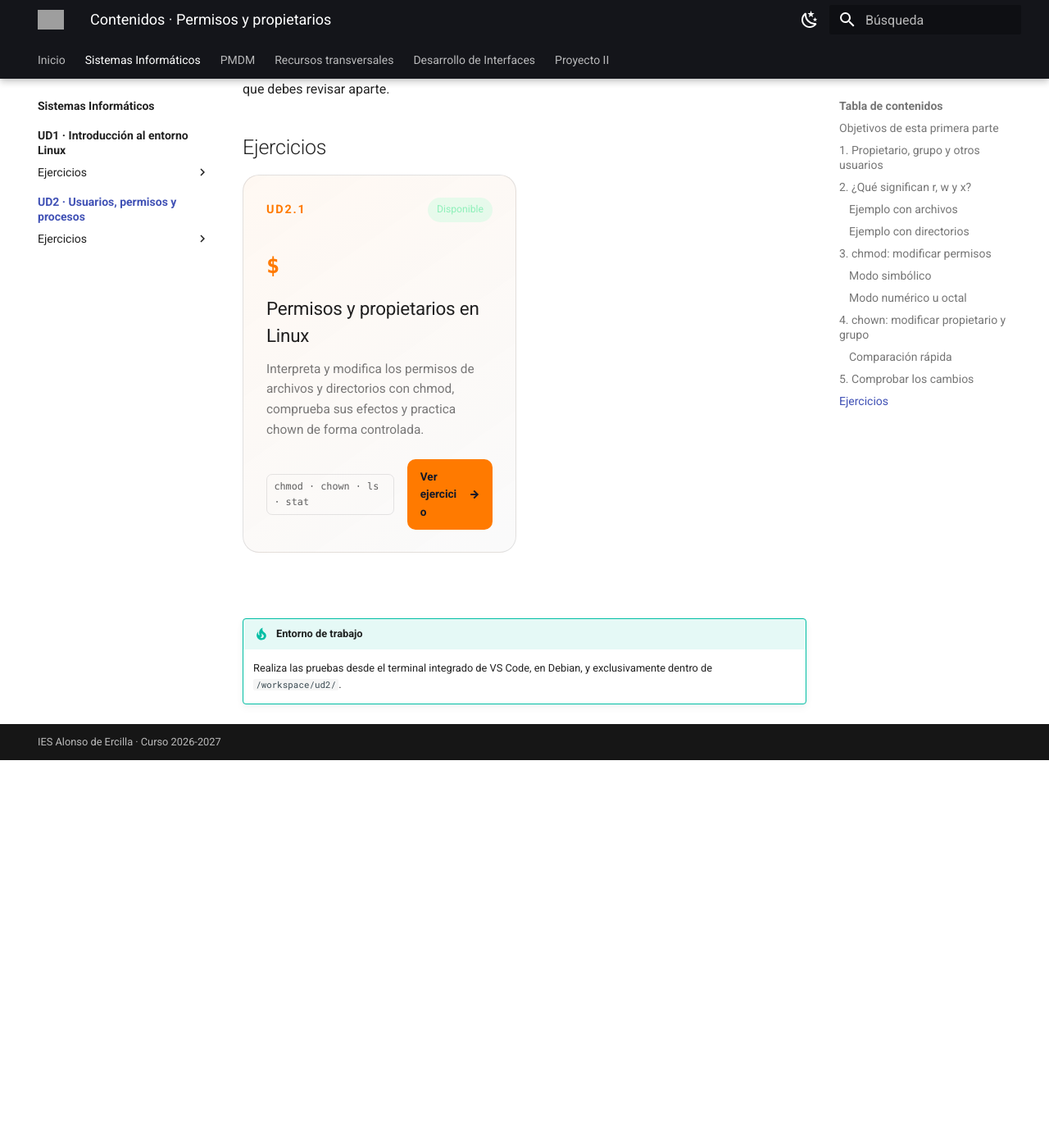
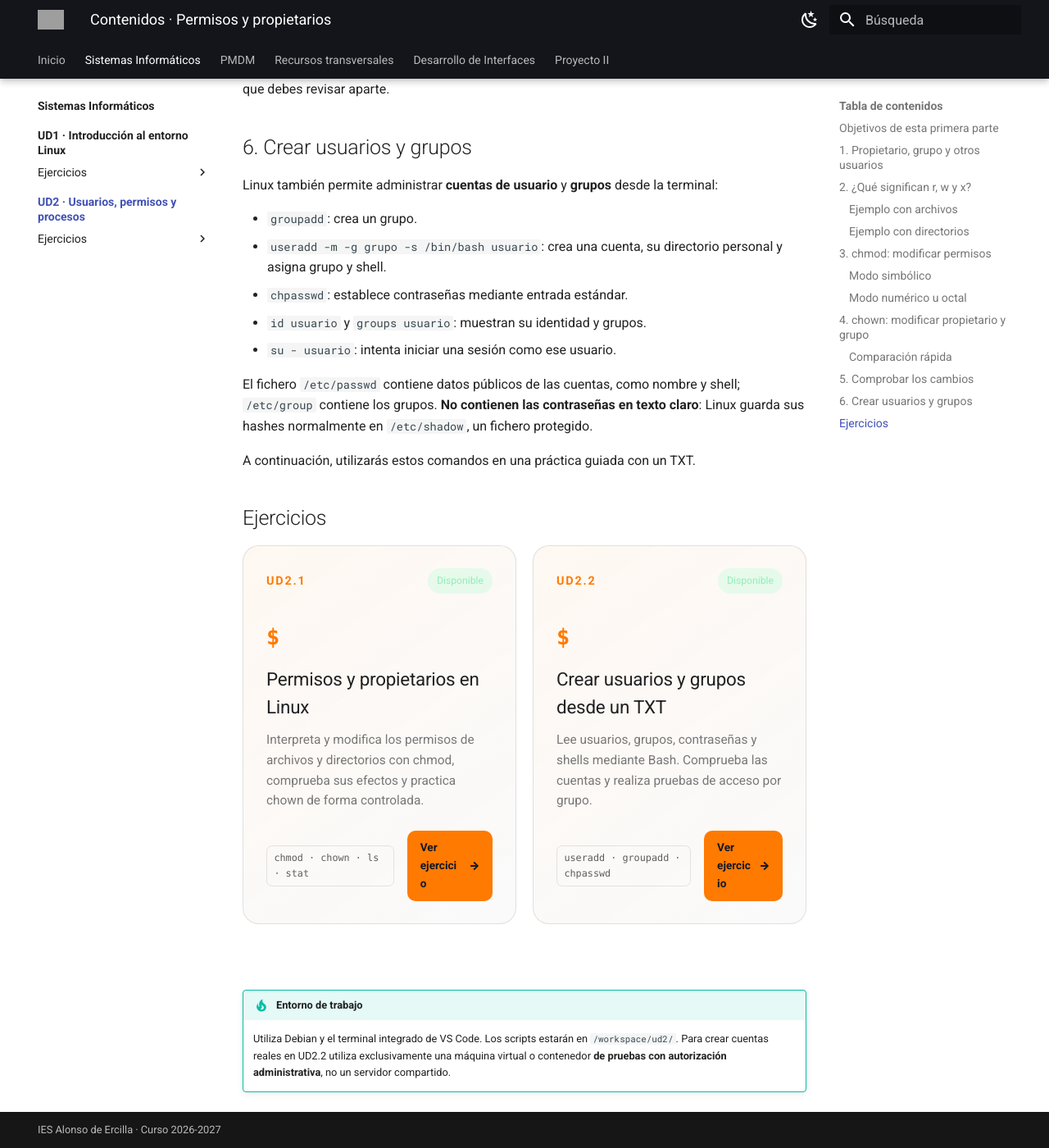
Before and after one commit to erciapps/web-home, an MkDocs documentation site: the page built from docs/si/ud2/index.md, in a window 1280 px wide and 1400 px high, scrolled down 5070 px. Shown: the whole window at 82% size. Built offline with MkDocs 1.6.1 and Material for MkDocs 9.7.7, drawn with Linux system fonts in a browser that asks for light colours; before the commit the page ends 5997 px from its top, so only the background shows below that; grey boxes are pictures that could not be loaded.

Commit message:
docs(si): enlazar práctica UD2.2 e introducir usuarios y grupos

```diff
--- a/docs/si/ud2/index.md
+++ b/docs/si/ud2/index.md
@@ -169,6 +169,20 @@ stat -c '%A %a %U:%G %n' archivo.txt
 
 La salida de `stat` permite comprobar a la vez permisos simbólicos, permisos numéricos, usuario y grupo. Si aparece una `+` al final de los permisos de `ls`, puede haber ACL adicionales que debes revisar aparte.
 
+## 6. Crear usuarios y grupos
+
+Linux también permite administrar **cuentas de usuario** y **grupos** desde la terminal:
+
+- `groupadd`: crea un grupo.
+- `useradd -m -g grupo -s /bin/bash usuario`: crea una cuenta, su directorio personal y asigna grupo y shell.
+- `chpasswd`: establece contraseñas mediante entrada estándar.
+- `id usuario` y `groups usuario`: muestran su identidad y grupos.
+- `su - usuario`: intenta iniciar una sesión como ese usuario.
+
+El fichero `/etc/passwd` contiene datos públicos de las cuentas, como nombre y shell; `/etc/group` contiene los grupos. **No contienen las contraseñas en texto claro**: Linux guarda sus hashes normalmente en `/etc/shadow`, un fichero protegido.
+
+A continuación, utilizarás estos comandos en una práctica guiada con un TXT.
+
 ## Ejercicios
 
 <div class="si-units">
@@ -179,7 +193,14 @@ La salida de `stat` permite comprobar a la vez permisos simbólicos, permisos nu
     <p>Interpreta y modifica los permisos de archivos y directorios con chmod, comprueba sus efectos y practica chown de forma controlada.</p>
     <div class="si-card-bottom"><div class="si-ra"><span>chmod · chown · ls · stat</span></div><div class="si-actions"><a class="si-button" href="ejercicios/ud2_1/">Ver ejercicio <span>→</span></a></div></div>
   </article>
+  <article class="si-card available" style="--accent:#ff7a00">
+    <div class="si-card-top"><span class="si-code">UD2.2</span><span class="si-state available">Disponible</span></div>
+    <div class="si-unit-icon">$</div>
+    <h3>Crear usuarios y grupos desde un TXT</h3>
+    <p>Lee usuarios, grupos, contraseñas y shells mediante Bash. Comprueba las cuentas y realiza pruebas de acceso por grupo.</p>
+    <div class="si-card-bottom"><div class="si-ra"><span>useradd · groupadd · chpasswd</span></div><div class="si-actions"><a class="si-button" href="ejercicios/ud2_2/">Ver ejercicio <span>→</span></a></div></div>
+  </article>
 </div>
 
 !!! tip "Entorno de trabajo"
-    Realiza las pruebas desde el terminal integrado de VS Code, en Debian, y exclusivamente dentro de `/workspace/ud2/`.
+    Utiliza Debian y el terminal integrado de VS Code. Los scripts estarán en `/workspace/ud2/`. Para crear cuentas reales en UD2.2 utiliza exclusivamente una máquina virtual o contenedor **de pruebas con autorización administrativa**, no un servidor compartido.
```
